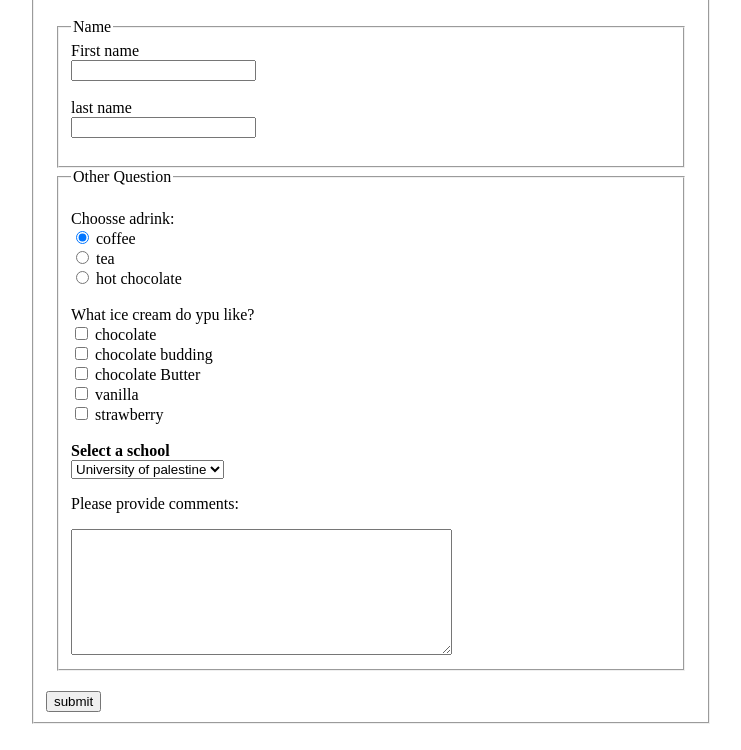
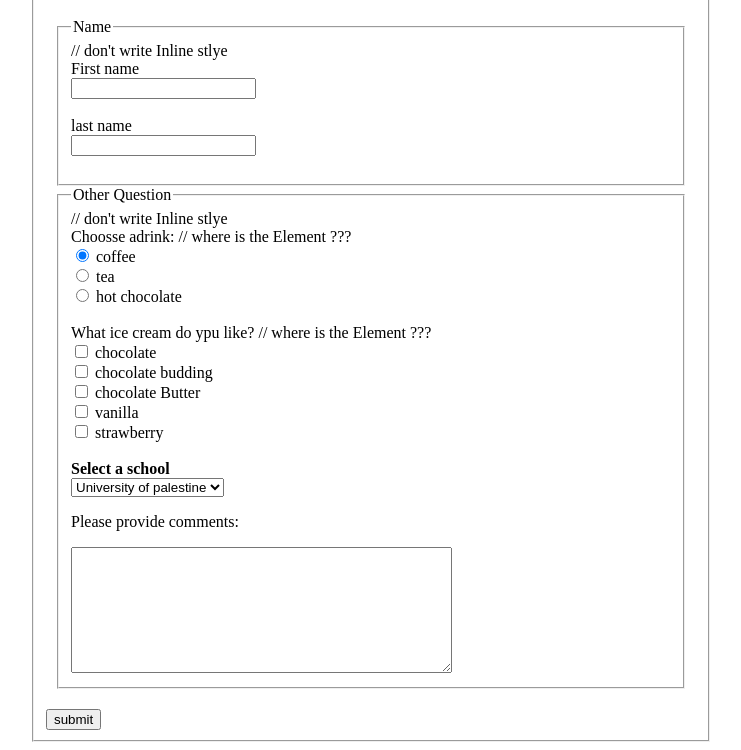
Before and after one commit to Hudaabed99/React-GSG-HTML-huda-HW, a plain HTML site: page index.html in a window 1280 px wide. Shown: the part 77-827 px from the top of the page, without its empty margins (269-1010 px from the left). Drawn offline with Linux system fonts and the light colour scheme.

Commit message:
Update index.html

```diff
--- a/index.html
+++ b/index.html
@@ -9,7 +9,7 @@
 <body>
     <fieldset style="max-width: 650px; margin:auto">
         <h1>Basic HTML Form</h1>
-        <fieldset style="max-width:600px ; margin: auto; ">
+        <fieldset style="max-width:600px ; margin: auto; "> // don't write Inline stlye
             <legend>Name</legend>
             <div>
                 <div>
@@ -26,10 +26,10 @@
                 <div>
                     <br>
         </fieldset>
-        <fieldset style="max-width:600px ; margin: auto; " >
+        <fieldset style="max-width:600px ; margin: auto; " > // don't write Inline stlye
             <legend>Other Question</legend>
             <br>
-            Choosse adrink:
+            Choosse adrink:   // where is the Element ???
             <div>
                 <input  id="co" type="radio" name="drink" value="coffee" checked>
                 <label for="co">coffee</label>
@@ -43,7 +43,7 @@
                 <label for="ho">hot chocolate</label>
             </div>
             <br>
-            What ice cream do ypu like?
+            What ice cream do ypu like?  // where is the Element ???
             <div>
                 <input  id="ch" type="checkbox" name="ice" value="chocolate">
                 <label for="ch">chocolate</label>
```
